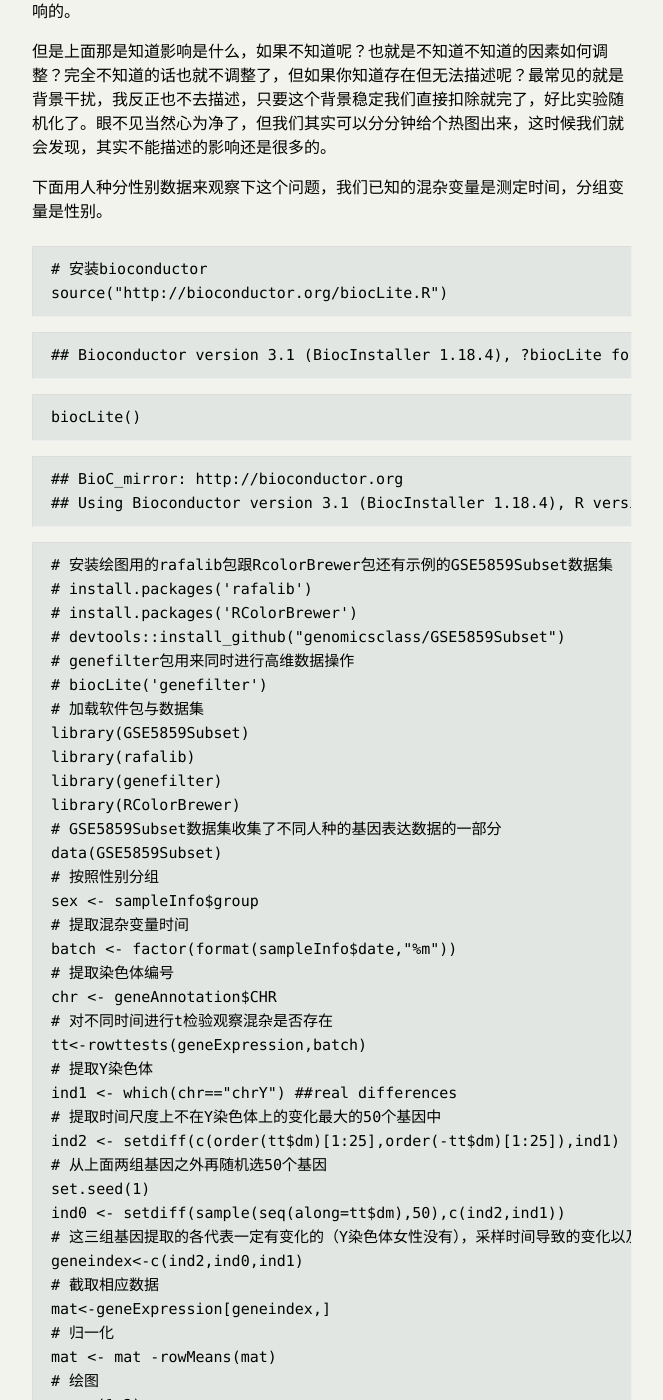
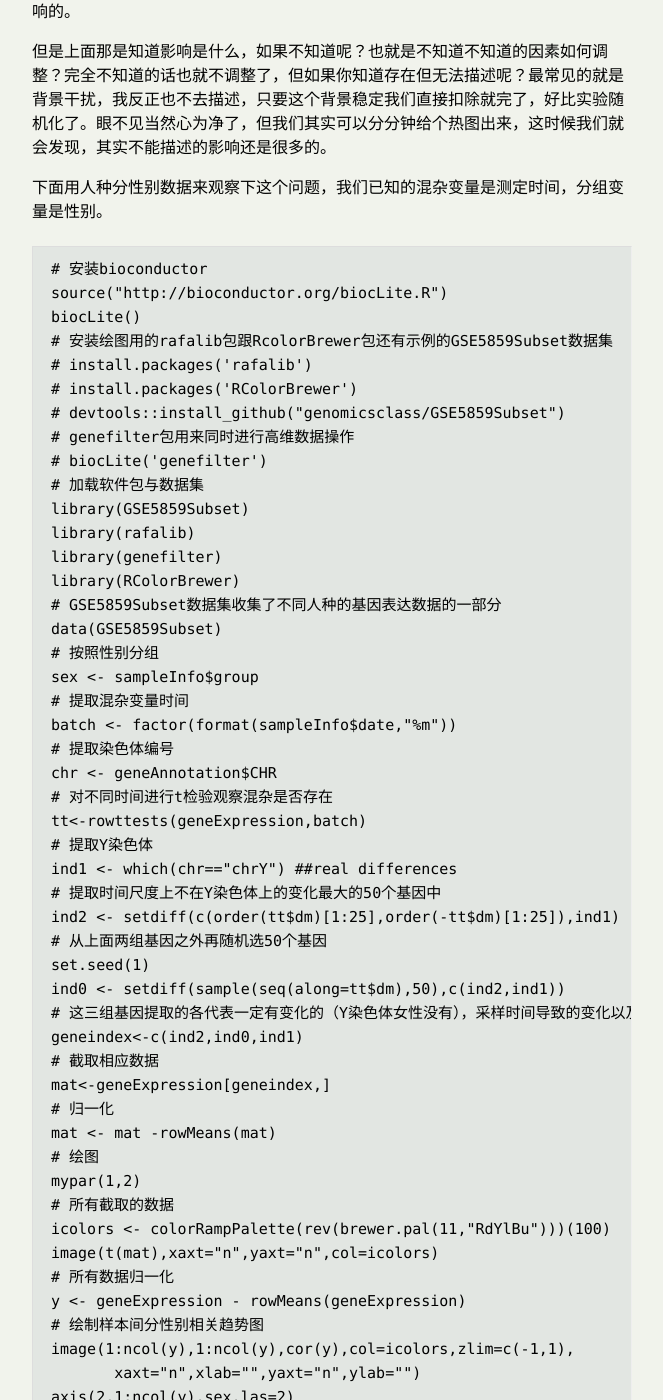
Before and after one commit to yufree/blogcn, a Jekyll site: the page built from _posts/2015-08-28-genomewide-data-3.md, in a window 1280 px wide and 1400 px high, scrolled down 2238 px. Shown: the whole window, without its empty margins (308-971 px from the left). Built offline with Jekyll 4.4.1, drawn with Linux system fonts in a browser that asks for light colours; some web fonts are replaced; formulas are drawn with MathJax 3; comment, search, counter and statistics services are not loaded; some of the changed text lies outside the part shown.

Commit message:
revise code

````diff
--- a/_posts/2015-08-28-genomewide-data-3.md
+++ b/_posts/2015-08-28-genomewide-data-3.md
@@ -13,16 +13,16 @@
 
 下面运行下代码看看
 
-```r
+~~~
 # 模拟生成两组数据
 set.seed(42)
 group1 <- rnorm(100,100,10)
 group2 <- rnorm(100,130,13)
 # 进行t检验
 t.test(group1,group2)
-```
+~~~
 
-```
+~~~
 ##
 ## 	Welch Two Sample t-test
 ##
@@ -34,9 +34,9 @@
 ## sample estimates:
 ## mean of x mean of y
 ##  100.3251  128.8627
-```
+~~~
 
-```r
+~~~
 # 构建分组变量
 fac <- c(rep(0,100),rep(1,100))
 # 构建数据变量
@@ -44,9 +44,9 @@
 # 回归分析
 fit <- lm(dat~fac)
 summary(fit)
-```
+~~~
 
-```
+~~~
 ##
 ## Call:
 ## lm(formula = dat ~ fac)
@@ -65,7 +65,7 @@
 ## Residual standard error: 11.1 on 198 degrees of freedom
 ## Multiple R-squared:  0.6252,	Adjusted R-squared:  0.6233
 ## F-statistic: 330.2 on 1 and 198 DF,  p-value: < 2.2e-16
-```
+~~~
 
 上面我们可以看到fac的参数估计得到的t值与t检验是一样的，截距也就是组B的均值，而斜率则是组A与组B的差。由此我们可以看到t检验可以看作线性回归针对两组变量的一个特例。而进入线性回归领域我们可以做的东西就多了，例如我们平时所说的单因素方差分析与多重比较本质上就是线性回归针对多组变量的特例。而线性回归更多是用在处理连续变量的，那么本质上你的分组也可以是连续的。扯远了，在基因组相关分析上我们引入回归分析多半不是针对样本分组的，而是用来平衡影响因素的。
 
@@ -80,25 +80,10 @@
 下面用人种分性别数据来观察下这个问题，我们已知的混杂变量是测定时间，分组变量是性别。
 
 
-```r
+~~~
 # 安装bioconductor
 source("http://bioconductor.org/biocLite.R")
-```
-
-```
-## Bioconductor version 3.1 (BiocInstaller 1.18.4), ?biocLite for help
-```
-
-```r
 biocLite()
-```
-
-```
-## BioC_mirror: http://bioconductor.org
-## Using Bioconductor version 3.1 (BiocInstaller 1.18.4), R version 3.2.2.
-```
-
-```r
 # 安装绘图用的rafalib包跟RcolorBrewer包还有示例的GSE5859Subset数据集
 # install.packages('rafalib')
 # install.packages('RColorBrewer')
@@ -145,7 +130,7 @@
        xaxt="n",xlab="",yaxt="n",ylab="")
 axis(2,1:ncol(y),sex,las=2)
 axis(1,1:ncol(y),sex,las=2)
-```
+~~~
 
 ![](http://yufree.github.io/blogcn/figure/genome.png)
 
@@ -158,33 +143,24 @@
 下面继续上面的案例，看看效果。
 
 
-```r
+~~~
 # 安装相关软件包sva与limma
 # biocLite(c('sva','limma'))
 # 读取进行替代变量分析与回归的sva跟limma包
 library(limma)
 library(sva)
-```
-
-```
-## Loading required package: mgcv
-## Loading required package: nlme
-## This is mgcv 1.8-7. For overview type 'help("mgcv-package")'.
-```
-
-```r
 # 构建基础模型
 mod <- model.matrix(~sex)
 # 寻找替代变量
 svafit <- sva(geneExpression,mod)
-```
+~~~
 
-```
+~~~
 ## Number of significant surrogate variables is:  5
 ## Iteration (out of 5 ):1  2  3  4  5
-```
+~~~
 
-```r
+~~~
 # 构建包含替代变量的模型
 svaX<-model.matrix(~sex+svafit$sv)
 # 拟合模型
@@ -203,7 +179,7 @@
 image(t(Signal),col=icolors,zlim=c(-5,5),xaxt="n",yaxt="n")
 image(t(Batch),col=icolors,zlim=c(-5,5),xaxt="n",yaxt="n")
 image(t(error),col=icolors,zlim=c(-5,5),xaxt="n",yaxt="n")
-```
+~~~
 
 ![](http://yufree.github.io/blogcn/figure/genome1.png)
 
@@ -220,7 +196,7 @@
 你进行了一组技术重复，然后发现两组数据相关性不错，那么是不是数据就可信了？不一定，第一次你测到是1，3，5，7但第二次测到的是10，30，50，70。这种情况相关性非常好，但都差了一个数量级。我们用数据做个演示。
 
 
-```r
+~~~
 # biocLite("SpikeInSubset")
 library(SpikeInSubset)
 # 载入原始数据
@@ -247,21 +223,21 @@
      ylab=expression(paste(log[2], " ", E[2])),
      main=paste0("corr=",signif(cor(r,g),3)))
 abline(0,1,col=2,lwd=2)
-```
+~~~
 
 ![](http://yufree.github.io/blogcn/figure/genome2.png)
 
 从上面的图中我们可以看出基因组技术重复数据大部分位于低响应区，且数值越小，方差越大。这种情况得到的相关性可能被少数数据所影响，因而我们采用绝对差值与均值做图给出比较。
 
 
-```r
+~~~
 mypar(1,1)
 plot((r+g)/2,(r-g),lwd=2,cex=0.2,pch=16,
      xlab=expression(paste("Ave{ ",log[2], " ", E[1],", ",log[2], " ", E[2]," }")),
      ylab=expression(paste(log[2]," { ",E[1]," / ",E[2]," }")),
      main=paste0("SD=",signif(sqrt(mean((r-g)^2)),3)))
 abline(h=0,col=2,lwd=2)
-```
+~~~
 
 ![](http://yufree.github.io/blogcn/figure/genome3.png)
 
@@ -272,29 +248,29 @@
 拿到数据后可以先来个最直观的boxplot异常值检测，出现特别离谱的，多半是有大问题。
 
 
-```r
+~~~
 ge <- geneExpression
 # 伪造一组有问题的数据
 ge[,12] <- ge[,12]/log2(exp(1))
 mypar(1,1)
 # 用boxplot检查
 boxplot(ge,range=0,names=1:ncol(ge),col=ifelse(1:ncol(ge)==42,1,2))
-```
+~~~
 
 ![](http://yufree.github.io/blogcn/figure/genome4.png)
 
-```r
+~~~
 # 用matplot绘制分位数曲线
 qs <- t(apply(ge,2,quantile,prob=c(0.05,0.25,0.5,0.75,0.95)))
 matplot(qs,type="l",lty=1)
-```
+~~~
 
 ![](http://yufree.github.io/blogcn/figure/genome5.png)
 
-```r
+~~~
 # 绘制平滑直方图
 shist(ge,unit=0.5)
-```
+~~~
 
 ![](http://yufree.github.io/blogcn/figure/genome6.png)
 
````
